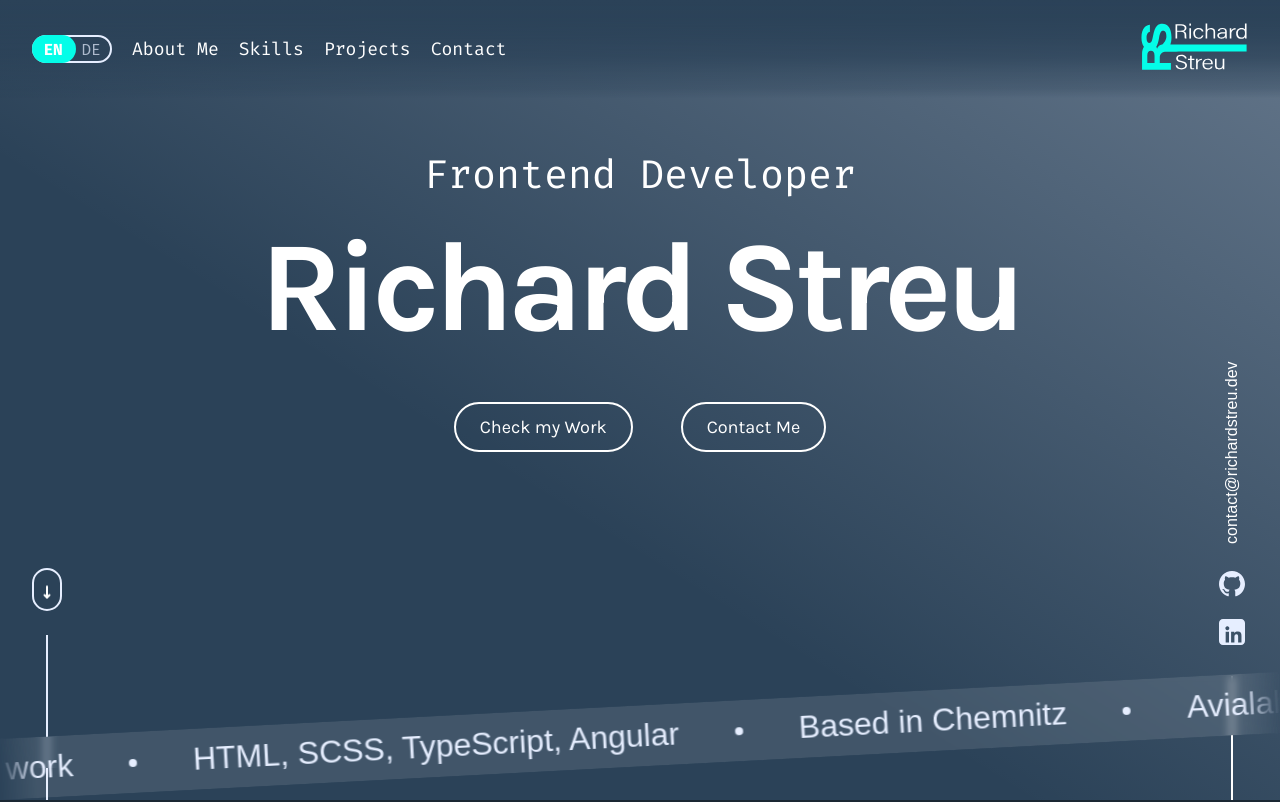
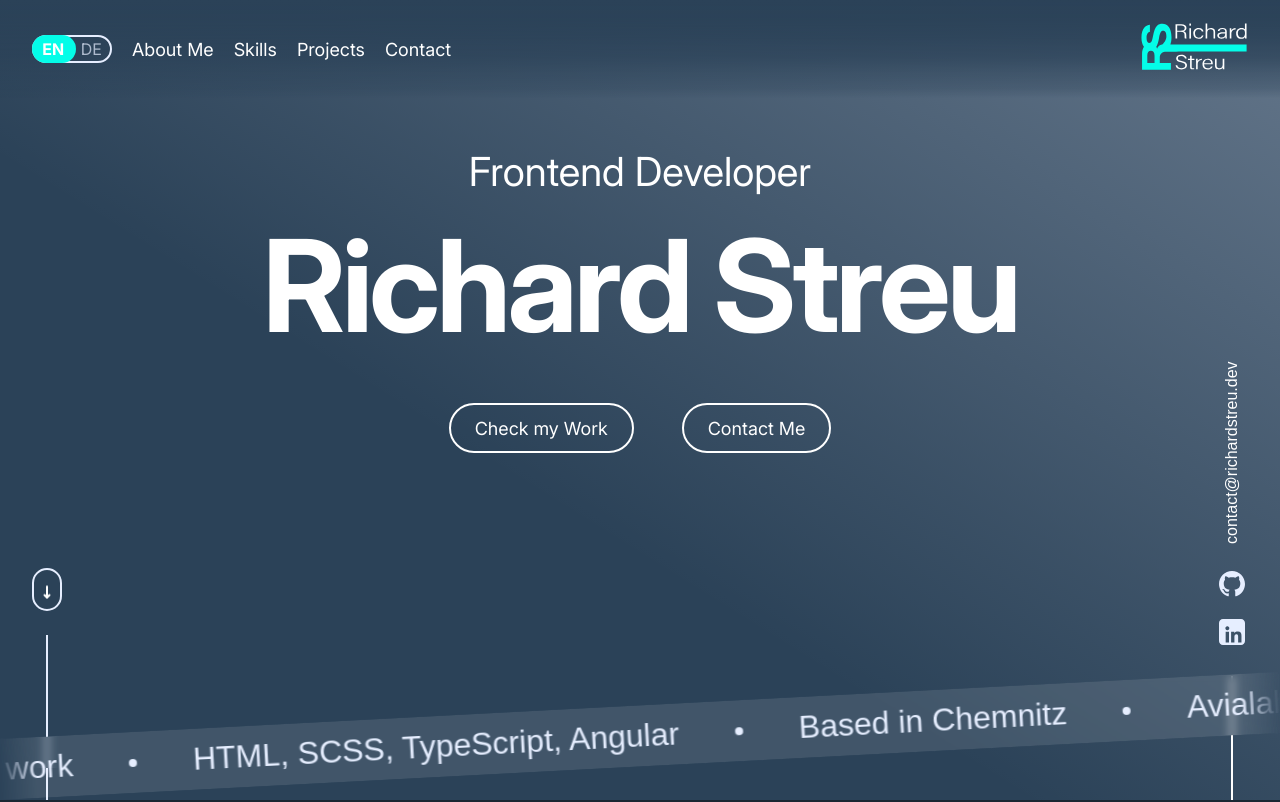
Before and after one commit to RichardStreu/portfolioAngular, an Angular app: page / in a window 1280 px wide. Shown: the top 802 px of the page. Built offline with nearby package versions, Linux system fonts and the light colour scheme.

Commit message:
fix: adjust letter-spacing for improved text appearance and update font source paths for consistency

```diff
--- a/src/app/landing-page/sections/a-hero/a-hero.component.scss
+++ b/src/app/landing-page/sections/a-hero/a-hero.component.scss
@@ -72,7 +72,7 @@
         font-size: 8rem;
         font-weight: bold;
         padding-bottom: 40px;
-        letter-spacing: -6px;
+        letter-spacing: -4px;
 
         @media screen and (max-width: 1100px) {
           font-size: 3rem;
--- a/src/styles.scss
+++ b/src/styles.scss
@@ -12,13 +12,13 @@
 
 @font-face {
   font-family: "Karla";
-  src: url("./assets/fonts/Karla/Karla-VariableFont_wght.ttf")
+  src: url("./assets/fonts/inter/inter-variable-font.ttf")
     format("truetype");
 }
 
 @font-face {
   font-family: "Fira";
-  src: url("./assets/fonts/Fira_Code/FiraCode-VariableFont_wght.ttf")
+  src: url("./assets/fonts/inter/inter-variable-font.ttf")
     format("truetype");
 }
 
```
